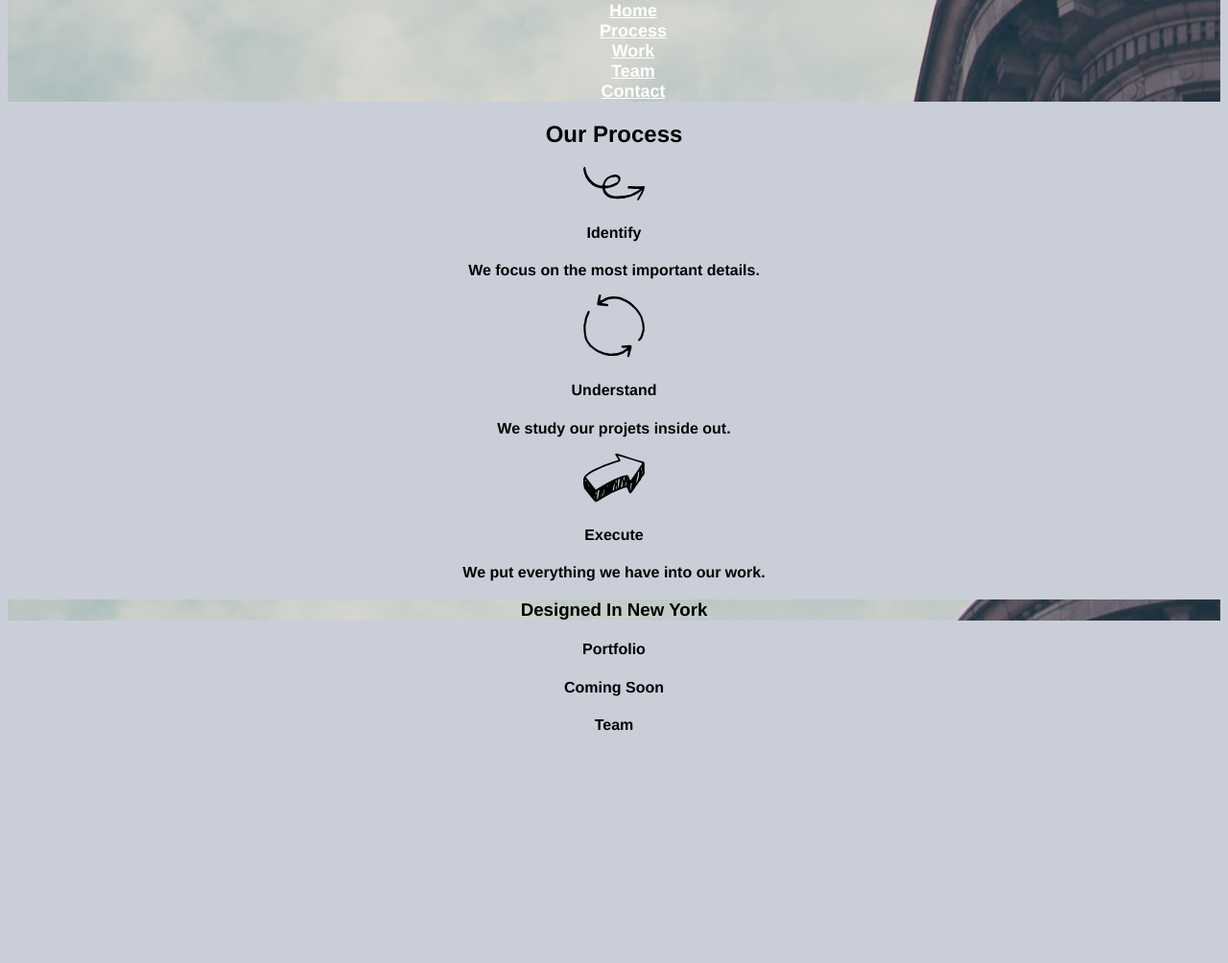
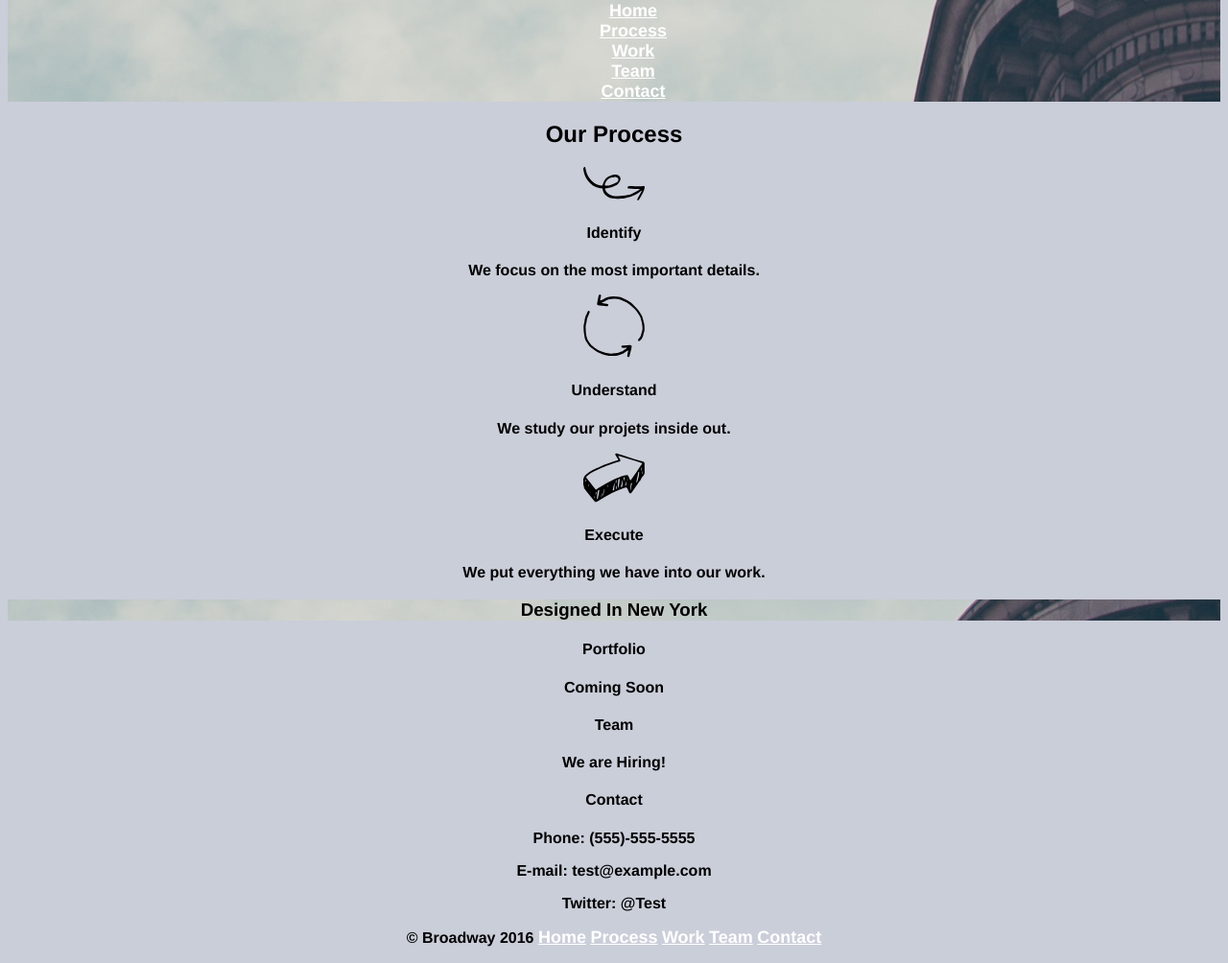
Before and after one commit to Modelsson/broadway, a plain HTML site: page index.html in a window 1280 px wide. Shown: the part 79-1083 px from the top of the page at 96% size. Before the commit the page ends 865 px from the top, so only its background shows below. Drawn offline with Linux system fonts and the light colour scheme; files whose address does not match are found by name.

Commit message:
HTML 100%

```diff
--- a/index.html
+++ b/index.html
@@ -16,13 +16,13 @@
         <ul style="list-style-type:none">
           <li><a href="#home">Home</a></li>
           <li><a href="#process">Process</a></li>
-          <li><a href="#work">Work</a></li>
+          <li><a href="#portfolio">Work</a></li>
           <li><a href="#team">Team</a></li>
           <li><a href="#contact">Contact</a></li>
         </ul>
       </nav>
     </header>
-    <article id="main">
+    <article>
       <h2 id="process">Our Process</h2>
       <p><img src="./resources/images/identify.svg" alt="Swirly arrow."></p>
       <h4>Identify</h4>
@@ -34,16 +34,25 @@
       <h4>Execute</h4>
       <p>We put everything we have into our work.</p>
     </article>
-    <article id="designed">
+    <article>
       <header>
         <h3>Designed In New York</h3>
       </header>
       <section>
-        <h4>Portfolio</h4>
+        <h4 id="portfolio">Portfolio</h4>
         <p>Coming Soon</p>
-        <h4>Team</h4>
+        <h4 id="team">Team</h4>
+        <p>We are Hiring!</p>
+        <h4 id="contact">Contact</h4>
+        <p>Phone: (555)-555-5555</p>
+        <p>E-mail: test@example.com</p>
+        <p>Twitter: @Test</p>
       </section>
     </article>
+    <footer>
+      <p><span id="copyright">&#xa9; Broadway 2016</span> <a href="#home">Home</a> <a href="#process">Process</a> <a href="#portfolio">Work</a> <a href="#team">Team</a> <a href="#contact">Contact</a>
+      </p>
+    </footer>
 
   </body>
 
```
